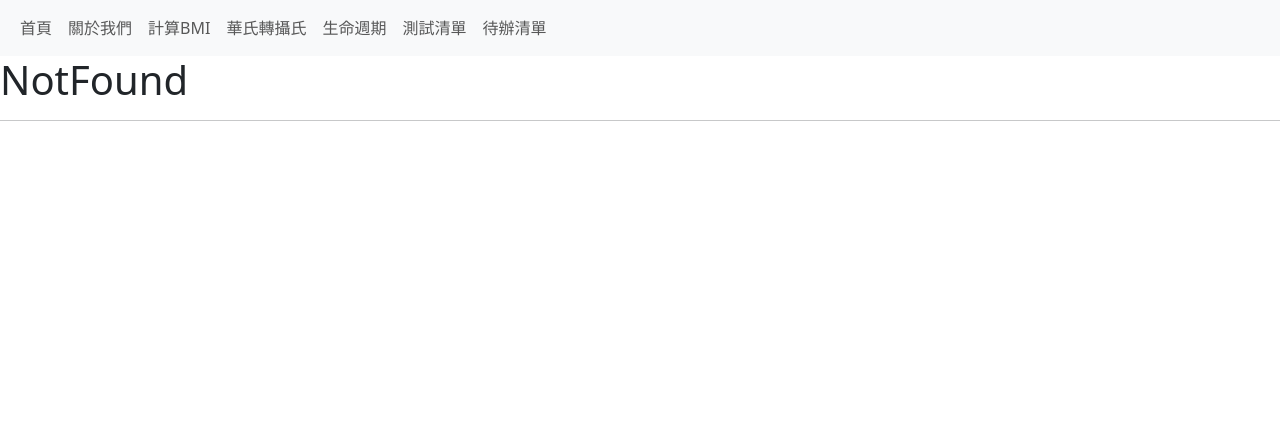
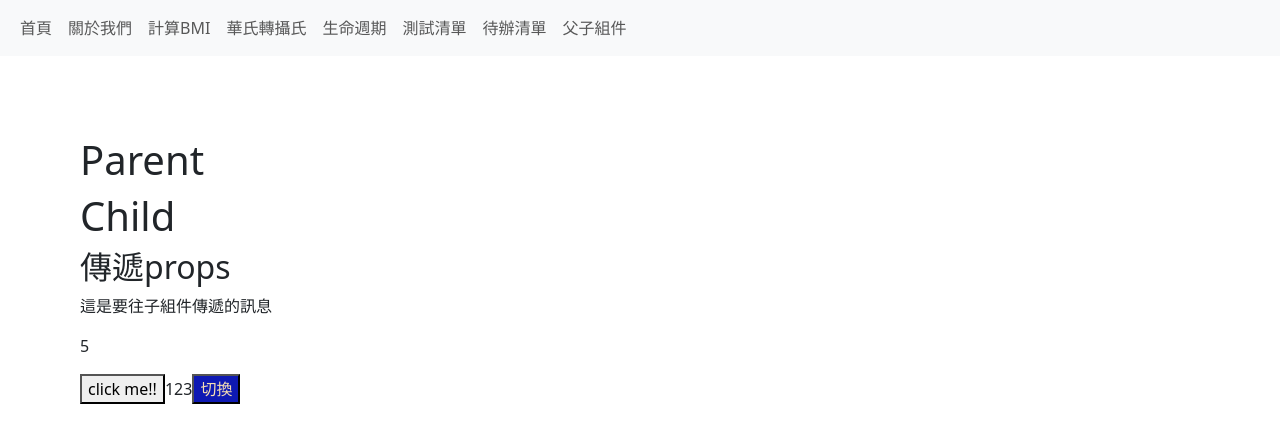
Before and after one commit to ethon92/vue-project, a Vue app: page /Parent in a window 1280 px wide. Shown: the top 442 px of the page. Built offline with nearby package versions, Linux system fonts and the light colour scheme.

Commit message:
add Parent/Child/slotButton/Transition

```diff
--- a/src/App.vue
+++ b/src/App.vue
@@ -29,16 +29,21 @@ import Demo from './components/Demo/Demo8.vue';
           <li class="nav-item">
             <RouterLink :to="{ 'name': 'ToDoList' }" class="nav-link">待辦清單</RouterLink>
           </li>
+          <li class="nav-item">
+            <RouterLink :to="{ 'name': 'Parent' }" class="nav-link">父子組件</RouterLink>
+          </li>
         </ul>
       </div>
     </div>
   </nav>
-  <div>
+  <div class="layout">
     <RouterView></RouterView>
   </div>
-  <hr />
-  <!-- <Demo> -->
-  <!-- </Demo> -->
+
 </template>
 
-<style scoped></style>
+<style scoped>
+  .layout {
+    margin: 5em;
+  }
+</style>
--- /dev/null
+++ b/src/components/Child.vue
@@ -0,0 +1,27 @@
+<script setup>
+    // 接收Parent的data
+const props = defineProps({
+    'title': String,
+    'msg': {
+        type: String,
+        required: true
+    },
+    'count': { type: Number, default: 5 }
+})
+
+// 要傳給Parent的data
+const emit = defineEmits(['childClickEvent'])
+function handleClick() {
+    emit('childClickEvent', '這是用emit傳遞的訊息')
+}
+</script>
+
+<template>
+    <h1>Child</h1>
+    <h2>{{ props.title }}</h2>
+    <p>{{ props.msg }}</p>
+    <p>{{ props.count }}</p>
+    <button @click="handleClick">click me!!</button>
+</template>
+
+<style scoped></style>
--- /dev/null
+++ b/src/components/Demo/Demo9.vue
@@ -0,0 +1,30 @@
+<script setup>
+import { ref } from 'vue';
+
+const isShow = ref(false)
+</script>
+
+<template>
+    <h1>Transition</h1>
+    <button @click="isShow = !isShow">切換</button>
+    <Transition>
+        <h2 v-show="isShow">HELLO</h2>
+    </Transition>
+</template>
+
+<style scoped>
+.v-enter-from,
+.v-leave-to {
+    opacity: 0.3;
+}
+
+.v-enter-to,
+.v-leave-from {
+    opacity: 1;
+}
+
+.v-enter-active,
+.v-leave-active {
+    transition: opacity 3s ease-in;
+}
+</style>
--- /dev/null
+++ b/src/components/slotButton.vue
@@ -0,0 +1,15 @@
+<script setup></script>
+
+<template>
+    <slot name="leftIcon">123</slot>
+    <button>
+        <slot></slot>
+    </button>
+</template>
+
+<style scoped>
+    button {
+        background-color: rgb(14, 25, 179);
+        color: wheat;
+    }
+</style>
--- a/src/router/index.js
+++ b/src/router/index.js
@@ -10,6 +10,7 @@ import NotFound from "@/views/NotFound.vue";
 import Lifecycle from "@/views/Lifecycle.vue";
 import DemoList from "@/views/DemoList.vue";
 import ToDoList from "@/views/ToDoList.vue";
+import Parent from '@/views/Parent.vue';
 
 const routes = [
   {
@@ -61,6 +62,11 @@ const routes = [
     name: "ToDoList"
   },
   {
+    path: "/Parent",
+    component: Parent,
+    name: "Parent"
+  },
+  {
     path: "/:pathMatch(.*)*",
     component: NotFound,
     name: "NotFound",
--- a/src/views/DemoList.vue
+++ b/src/views/DemoList.vue
@@ -4,13 +4,19 @@ import Demo1 from '@/components/Demo/Demo1.vue';
 import Demo2 from '@/components/Demo/Demo2.vue';
 import Demo3 from '@/components/Demo/Demo3.vue';
 import Demo4 from '@/components/Demo/Demo4.vue';
+import Demo5 from '@/components/Demo/Demo5.vue';
+import Demo6 from '@/components/Demo/Demo6.vue';
+import Demo7 from '@/components/Demo/Demo7.vue';
+import Demo8 from '@/components/Demo/Demo8.vue';
+import Demo9 from '@/components/Demo/Demo9.vue';
 import { ref } from 'vue';
 
-const array = [Demo, Demo1, Demo2, Demo3, Demo4]
-const selected = ref()
+const array = [Demo, Demo1, Demo2, Demo3, Demo4, Demo5, Demo6, Demo7, Demo8, Demo9];
+const selected = ref();
 </script>
 
 <template>
+    <h1>Demo List</h1>
     <select v-model="selected">
         <option v-for="(item, index) in array" :value="index">{{ item.__name }}</option>
     </select>
--- /dev/null
+++ b/src/views/Parent.vue
@@ -0,0 +1,18 @@
+<script setup>
+import Child from '@/components/Child.vue';
+import SlotButton from '@/components/slotButton.vue';
+function handleChildClick(data) {
+    console.log(data)
+}
+</script>
+
+<template>
+    <h1>Parent</h1>
+    <Child title="傳遞props" msg="這是要往子組件傳遞的訊息" @childClickEvent="handleChildClick($event)"></Child>
+
+    <SlotButton>
+        <template v-slot:leftIcon></template>
+        切換</SlotButton>
+</template>
+
+<style scoped></style>
--- a/src/views/ToDoList.vue
+++ b/src/views/ToDoList.vue
@@ -9,7 +9,7 @@ function addTodo() {
 
 
     // true false   0 null false / -1 1 '字串' true
-    if(newTodo.value){
+    if (newTodo.value.trim()) {
         todos.value
             .push({
                 'id': Date.now(),
@@ -32,12 +32,6 @@ const doneCount = computed(() => {
     return todos.value.filter(x => x.done).length;
 })
 
-// const item = {
-//     id: 1,
-//     done: true,
-//     itemName,
-// }
-
 </script>
 
 <template>
@@ -47,6 +41,7 @@ const doneCount = computed(() => {
 
     <table>
         <tbody>
+            <TransitionGroup>
                 <tr v-for="(item, index) in todos" :key="item.id">
                     <td>
                         <input type="checkbox" v-model="item.done"></input>
@@ -55,12 +50,13 @@ const doneCount = computed(() => {
                         <span :class="{ done: item.done }">{{ item.itemName }}</span>
                     </td>
                     <td>
-                    <button @click="removeTodo(item.id)"  class="btn btn-danger">刪除</button>
+                        <button @click="removeTodo(item.id)" class="btn btn-danger">刪除</button>
                     </td>
                 </tr>
+            </TransitionGroup>
         </tbody>
     </table>
-    <span>共{{ todos.length }}項,已完成{{doneCount}}項</span>
+    <span>共{{ todos.length }}項,已完成{{ doneCount }}項</span>
 
 </template>
 
@@ -68,4 +64,15 @@ const doneCount = computed(() => {
 .done {
     text-decoration: line-through;
 }
+
+.v-enter-active,
+.v-leave-active {
+    transition: opacity 1s ease-out, transform 1s ease-out;
+}
+
+.v-enter-from,
+.v-leave-to {
+    opacity: 0;
+    transform: translateX(30px);
+}
 </style>
```
Also changed, not shown: src/views/Home.vue (+7 -3 lines). Lines whose indentation alone changed are shown as unchanged.
